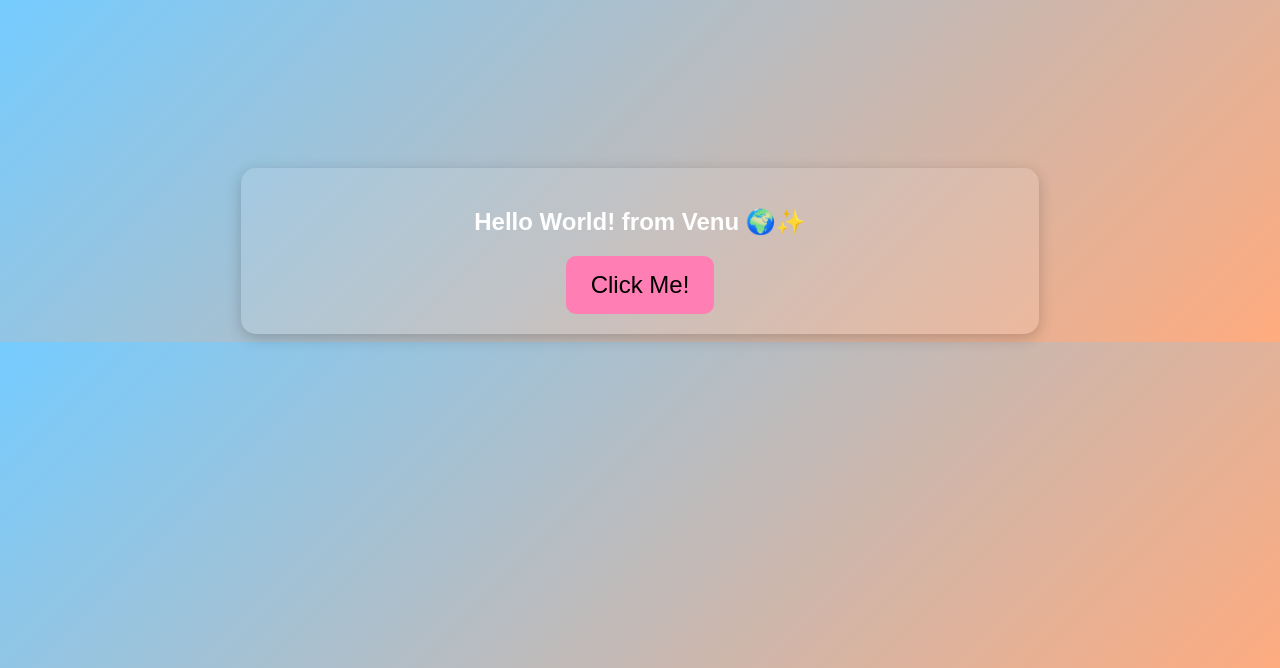
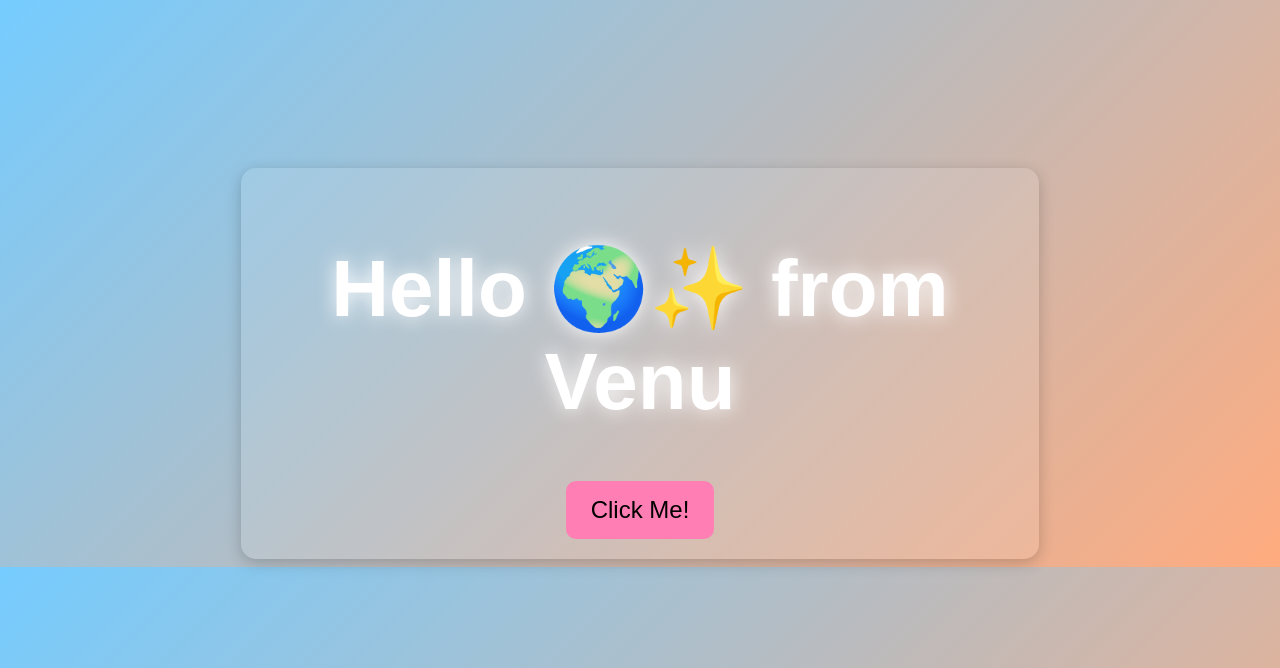
Before and after one commit to venugopalreddy1322/vproject-source-code, a Flask app: page / in a window 1280 px wide. Shown: the top 668 px of the page. Run offline with Flask 3, Linux system fonts and the light colour scheme.

Commit message:
Update index.html

```diff
--- a/templates/index.html
+++ b/templates/index.html
@@ -47,8 +47,8 @@
 </head>
 <body>
     <div class="container">
-        <h2>Hello World! from Venu 🌍✨</h2>
-        <button class="button" onclick="alert('Welcome to the fascinating world of DevOps! 🚀')">Click Me!</button>
+        <h1>Hello 🌍✨ from Venu </h1>
+        <button class="button" onclick="alert('Welcome to the Fascinating world of DevOps! 🚀')">Click Me!</button>
     </div>
 </body>
 </html>
```
